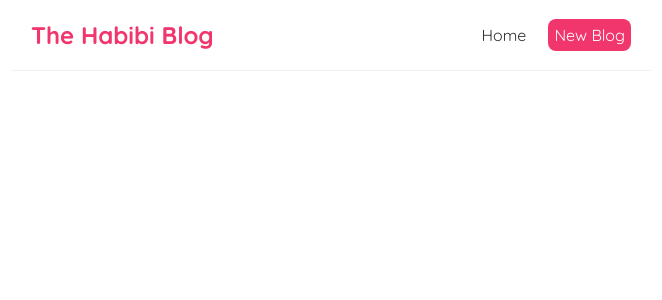
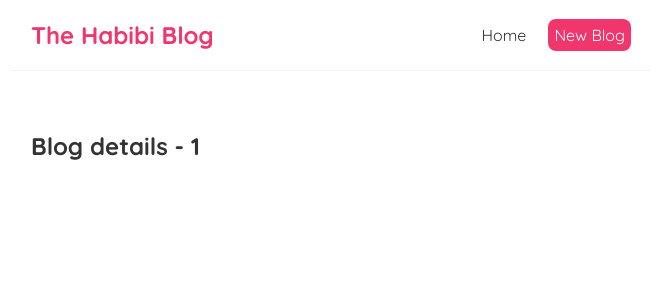
Before and after one commit to theAbiola/React-Blog-Project, a React (Vite) app in the folder frontend/: page /blogs/1 in a window 1280 px wide. Shown: the top 300 px of the page, without its empty margins (309-971 px from the left). Built offline with nearby package versions, Linux system fonts and the light colour scheme.

Commit message:
reduce setimeout delay time, add comments for clean-up function, add new BlogDetails component

```diff
--- a/frontend/src/App.jsx
+++ b/frontend/src/App.jsx
@@ -3,10 +3,9 @@
 import Navbar from './components/Navbar.jsx'
 import Home from './components/Home.jsx'
 import Create from './components/Create.jsx'
+import BlogDetails from './components/BlogDetails.jsx'
 
 function App() {
-  const [count, setCount] = useState(0)
-
   return (
     <>
       <Router>
@@ -15,6 +14,7 @@
           <Routes>
             <Route path='/' element={<Home />} />
             <Route path='/create' element={<Create />} />
+            <Route path='/blogs/:id' element={<BlogDetails />} />
           </Routes>
         </div>
       </Router>
--- /dev/null
+++ b/frontend/src/components/BlogDetails.jsx
@@ -0,0 +1,14 @@
+import { useParams } from "react-router-dom";
+
+const BlogDetails = () => {
+
+    const { id } = useParams()
+
+    return (
+        <div className="blog-details">
+            <h2> Blog details - {id} </h2>
+        </div>
+    );
+}
+
+export default BlogDetails;
--- a/frontend/src/components/BlogList.jsx
+++ b/frontend/src/components/BlogList.jsx
@@ -1,3 +1,5 @@
+import { Link } from "react-router-dom";
+
 const BlogList = ({ blogs, title, handleDelete }) => {
     return (
         <>
@@ -5,12 +7,15 @@
                 <h2>{title}</h2>
                 {blogs.map((blog) => (
                     <div className="blog-preview" key={blog.id}>
+                        <Link to={`/blogs/${blog.id}`}>
                             <h2>{blog.title}</h2>
                             <p>{blog.body}</p>
                             <p style={{
                                 paddingTop: "10px",
                                 paddingBottom: "10px"
                             }}>Written by: {blog.author}</p>
+                        </Link>
+
                         {/* <button style={{
                             border: "none",
                             padding: "6px",
--- a/frontend/src/hooks/useFetch.js
+++ b/frontend/src/hooks/useFetch.js
@@ -11,10 +11,10 @@
 
     useEffect(() => {
 
-        const abortControl = new AbortController()
+        const abortControl = new AbortController() //AbortControl helps us with the clean-up function
 
         setTimeout(() => {
-            fetch(url, { signal: abortControl.signal })
+            fetch(url, { signal: abortControl.signal }) //We pass abortControl.signal as the second parameter
                 .then(res => {
                     console.log(res)
                     if (!res.ok) {
@@ -36,9 +36,9 @@
                         setIsLoading(false)
                     }
                 })
-        }, 1000)
+        }, 200)
 
-        return () => abortControl.abort()
+        return () => abortControl.abort() //useEffect clean-up function
     }, [url])
 
     return { resourceData, isLoading, isError }
--- a/frontend/src/index.css
+++ b/frontend/src/index.css
@@ -39,7 +39,7 @@
 /* HOME SECTION */
 
 .content {
-  max-width: 650px;
+  max-width: 600px;
   margin: 40px auto;
   padding: 20px;
 }
@@ -49,6 +49,10 @@
   padding: 10px 16px;
   margin: 20px 0;
   border-bottom: 1px solid #fafafa;
+}
+
+.blog-preview * {
+  text-decoration: none;
 }
 
 .blog-preview:hover {
```
Lines whose indentation alone changed are shown as unchanged.
